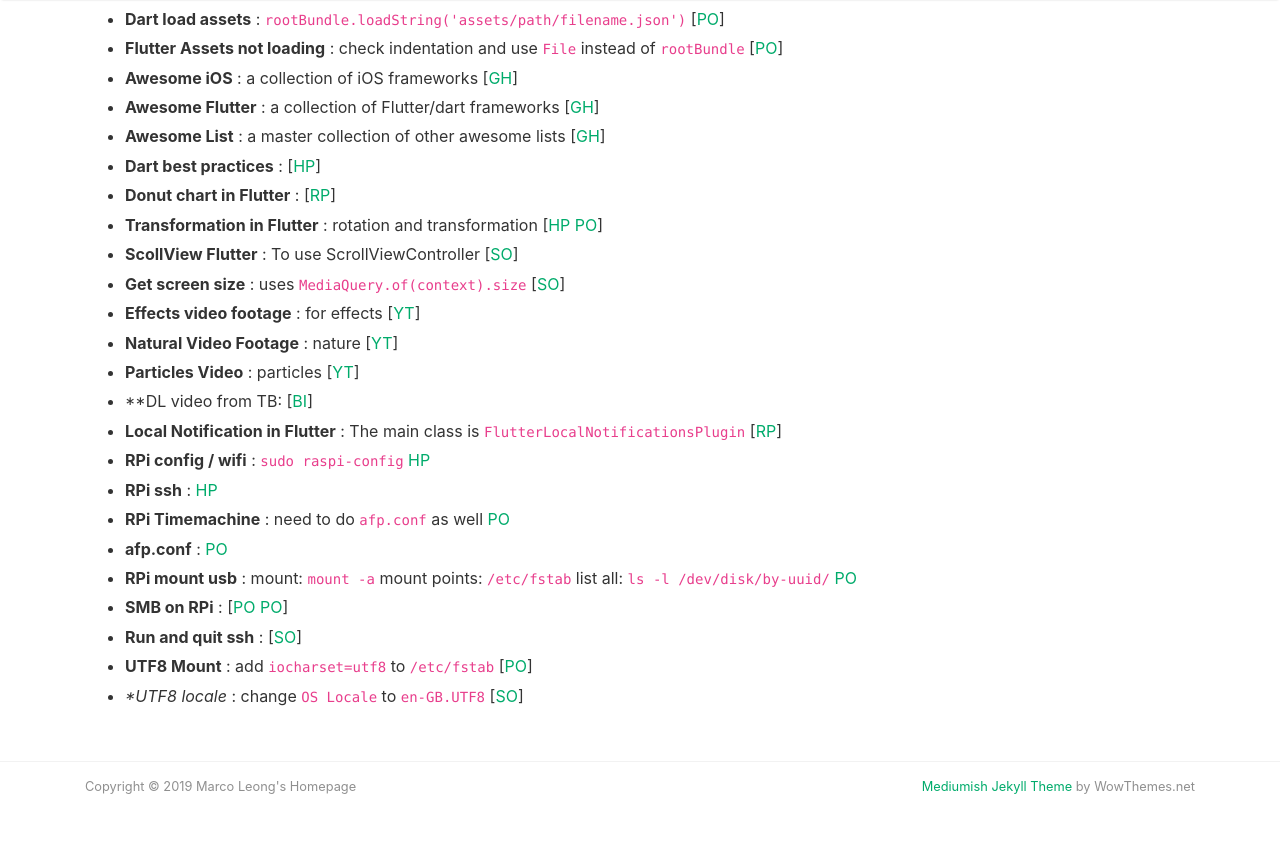
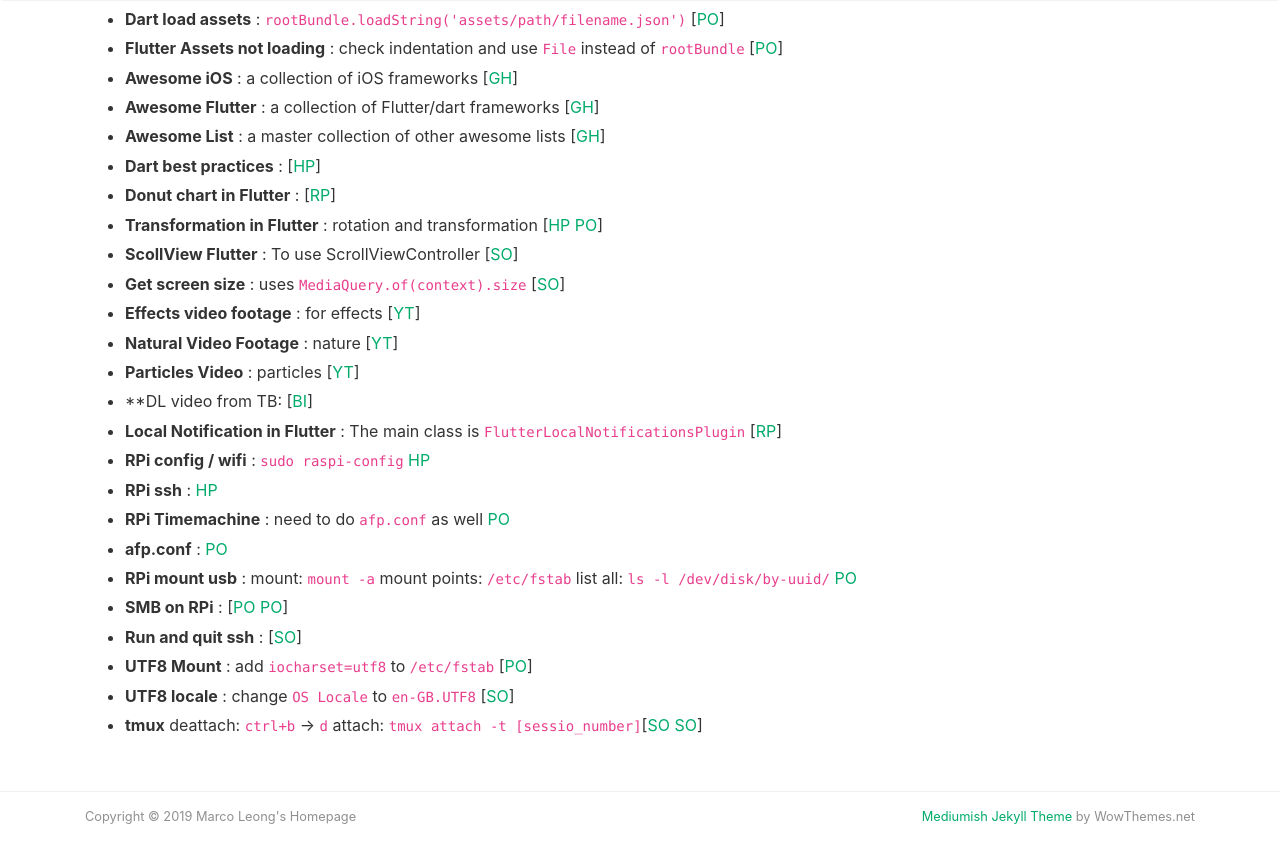
Before and after one commit to MarcoLeongDev/MarcoLeongDev.github.io, a Jekyll site: the page built from journey.md, in a window 1280 px wide and 900 px high, scrolled down 2508 px. Shown: the top 863 px of the window. Built offline with Jekyll 4.4.1, drawn with Linux system fonts in a browser that asks for light colours; nearby versions of some CDN libraries; our own code applies the rules of GitHub Pages for plain Markdown files.

Commit message:
Update journey.md

```diff
--- a/journey.md
+++ b/journey.md
@@ -81,7 +81,8 @@
 - **SMB on RPi** : [[PO](https://raspberrypihq.com/how-to-share-a-folder-with-a-windows-computer-from-a-raspberry-pi/) [PO](https://www.raspberrypi.org/magpi/raspberry-pi-samba-file-server/)]
 - **Run and quit ssh** : [[SO](https://askubuntu.com/questions/8653/how-to-keep-processes-running-after-ending-ssh-session)]
 - **UTF8 Mount** : add `iocharset=utf8` to `/etc/fstab` [[PO](https://www.raspberrypi.org/forums/viewtopic.php?t=168694)]
-- **UTF8 locale* : change `OS Locale` to `en-GB.UTF8` [[SO](https://raspberrypi.stackexchange.com/questions/68884/python3-unicode#68887)]
+- **UTF8 locale** : change `OS Locale` to `en-GB.UTF8` [[SO](https://raspberrypi.stackexchange.com/questions/68884/python3-unicode#68887)]
+- **tmux** deattach: `ctrl+b` -> `d` attach: `tmux attach -t [sessio_number]`[[SO](https://askubuntu.com/questions/8653/how-to-keep-processes-running-after-ending-ssh-session) [SO](https://askubuntu.com/questions/8653/how-to-keep-processes-running-after-ending-ssh-session/8657#8657)]
 
 
 
```
